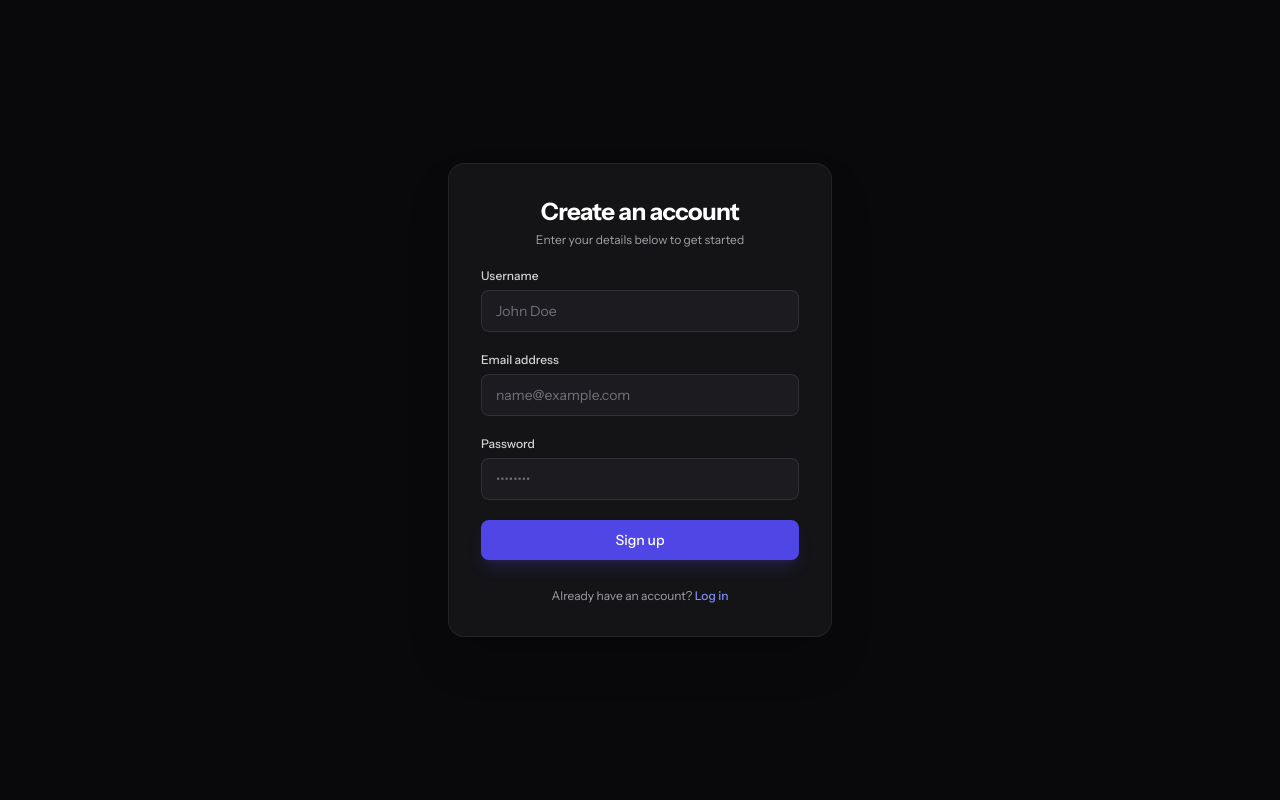
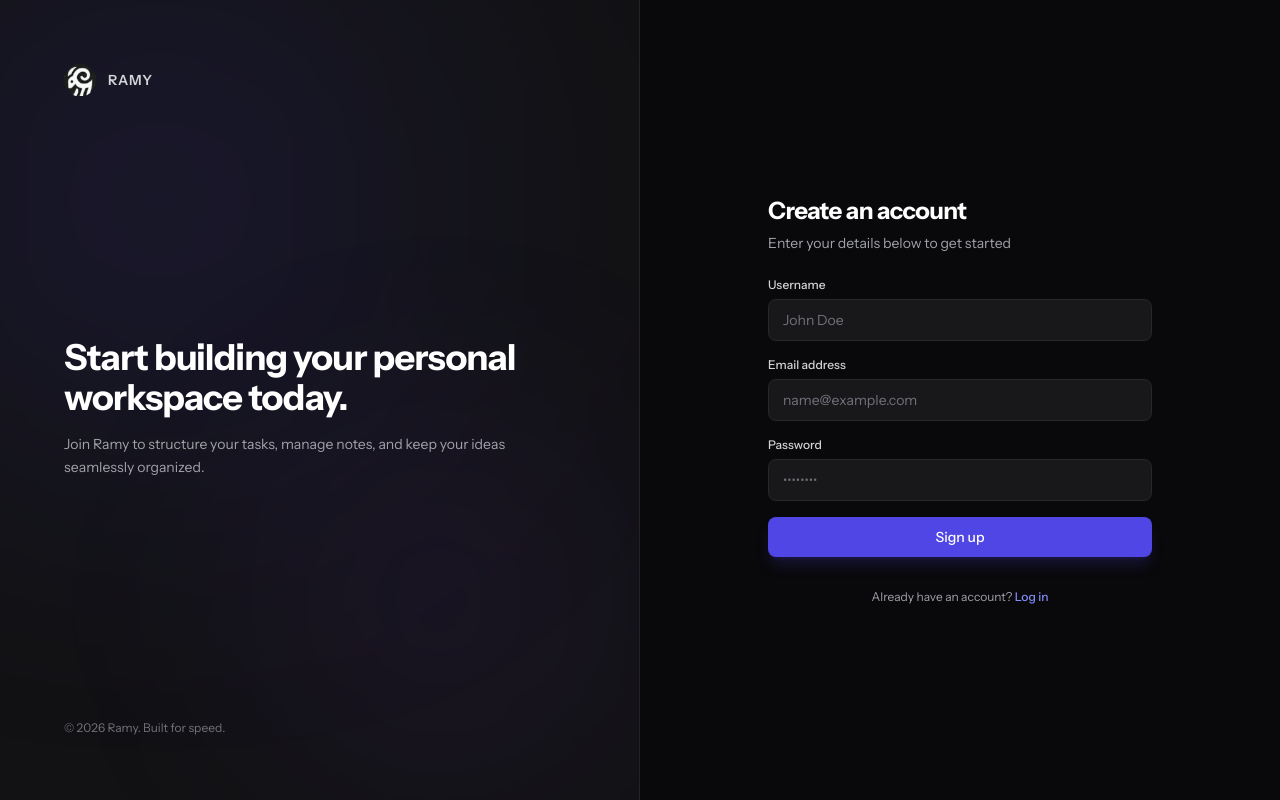
Before and after one commit to MizuLy/ramy_note-app, a React (Vite) app in the folder frontend/: page /register in a window 1280 px wide. Built offline with nearby package versions, Linux system fonts and the light colour scheme; no server answers; a web font is replaced by a local one.

Commit message:
redesign: login/register form

```diff
--- a/frontend/src/pages/auth/Login.jsx
+++ b/frontend/src/pages/auth/Login.jsx
@@ -2,6 +2,7 @@ import { useState, useEffect } from "react";
 import { Link, useNavigate } from "react-router-dom";
 import { useAuth } from "../../context/AuthProvider";
 import { login } from "../../api/axios";
+import ramyLogo from "../../assets/ram.png"; // Adjust depth if needed relative to this file
 
 export default function Login() {
   const [formData, setFormData] = useState({ email: "", password: "" });
@@ -48,26 +49,72 @@ export default function Login() {
   }, []);
 
   return (
-    <div className="relative min-h-screen w-full flex items-center justify-center bg-zinc-950 text-zinc-100 px-4 overflow-x-hidden selection:bg-indigo-500/30 selection:text-indigo-200">
-      {/* Background Glows anchored to screen width */}
-      <div className="fixed top-1/3 left-1/2 -translate-x-1/2 -translate-y-1/2 w-[500px] h-[500px] bg-indigo-600/10 rounded-full blur-[140px] pointer-events-none" />
+    <div className="min-h-screen w-full bg-zinc-950 text-zinc-100 flex overflow-hidden selection:bg-indigo-500/30 selection:text-indigo-200">
+      {/* LEFT SIDE: Visual Brand / Atmospheric Section (Desktop Only) */}
+      <div className="hidden lg:flex flex-col justify-between w-1/2 p-12 lg:p-16 bg-zinc-900/60 border-r border-zinc-800/80 relative overflow-hidden">
+        {/* Background Ambient Glows */}
+        <div className="absolute top-1/4 left-1/4 -translate-x-1/2 -translate-y-1/2 w-[500px] h-[500px] bg-indigo-600/15 rounded-full blur-[140px] pointer-events-none" />
+        <div className="absolute bottom-10 right-10 w-80 h-80 bg-violet-600/10 rounded-full blur-[120px] pointer-events-none" />
 
-      {/* Card Container */}
-      <div className="relative z-10 w-full max-w-sm">
-        <form
-          onSubmit={handleSubmit}
-          className="w-full bg-zinc-900/80 backdrop-blur-xl p-8 rounded-2xl shadow-2xl border border-zinc-800/80 space-y-5"
-        >
-          {/* Header */}
-          <div className="text-center space-y-1">
+        {/* Top Header / Logo */}
+        <div className="relative z-10 flex items-center gap-3">
+          <img
+            src={ramyLogo}
+            alt="Ramy Logo"
+            className="w-8 h-8 object-contain rounded-lg"
+          />
+          <span className="text-sm font-semibold tracking-wider uppercase text-zinc-300">
+            RAMY
+          </span>
+        </div>
+
+        {/* Atmospheric Copy */}
+        <div className="relative z-10 max-w-lg space-y-4">
+          <h2 className="text-3xl xl:text-4xl font-bold tracking-tight text-white leading-tight">
+            All your notes, tasks, and ideas in one high-performance workspace.
+          </h2>
+          <p className="text-sm text-zinc-400 leading-relaxed">
+            Minimal, fast, and engineered to keep you focused on what matters
+            most.
+          </p>
+        </div>
+
+        {/* Footer Meta */}
+        <div className="relative z-10 text-xs text-zinc-500">
+          &copy; {new Date().getFullYear()} Ramy. Built for speed.
+        </div>
+      </div>
+
+      {/* RIGHT SIDE: Interactive Form Container */}
+      <div className="flex-1 flex flex-col justify-center items-center p-6 sm:p-12 relative">
+        {/* Mobile Brand / Logo (Shows only on smaller screens above the form) */}
+        <div className="lg:hidden flex items-center gap-2.5 mb-8">
+          <img
+            src={ramyLogo}
+            alt="Ramy Logo"
+            className="w-8 h-8 object-contain rounded-lg"
+          />
+          <span className="text-sm font-semibold tracking-wider uppercase text-zinc-300">
+            RAMY
+          </span>
+        </div>
+
+        {/* Mobile Background Ambient Glow */}
+        <div className="lg:hidden fixed top-1/3 left-1/2 -translate-x-1/2 -translate-y-1/2 w-[350px] h-[350px] bg-indigo-600/10 rounded-full blur-[100px] pointer-events-none" />
+
+        <div className="relative z-10 w-full max-w-sm space-y-6">
+          {/* Form Header */}
+          <div className="space-y-1.5 text-left">
             <h1 className="text-2xl font-bold tracking-tight text-white">
               Welcome back
             </h1>
-            <p className="text-xs text-zinc-400">
+            <p className="text-xs sm:text-sm text-zinc-400">
               Enter your credentials to access your account
             </p>
           </div>
 
+          {/* Form Container */}
+          <form onSubmit={handleSubmit} className="w-full space-y-4">
             {/* Error Alert */}
             {error && (
               <div className="flex flex-col gap-1.5 p-3 text-xs bg-red-500/10 border border-red-500/20 text-red-400 rounded-lg backdrop-blur-sm animate-in fade-in zoom-in-95 duration-150">
@@ -100,7 +147,7 @@ export default function Login() {
                 placeholder="name@example.com"
                 value={formData.email}
                 onChange={handleChange}
-              className="w-full px-3.5 py-2.5 rounded-lg bg-zinc-800/50 border border-zinc-700/60 text-white placeholder-zinc-500 outline-none focus:border-indigo-500 focus:ring-1 focus:ring-indigo-500 text-sm transition-all duration-200"
+                className="w-full px-3.5 py-2.5 rounded-lg bg-zinc-900 border border-zinc-800 text-white placeholder-zinc-500 outline-none focus:border-indigo-500 focus:ring-1 focus:ring-indigo-500 text-sm transition-all duration-200"
               />
             </div>
 
@@ -128,7 +175,7 @@ export default function Login() {
                 placeholder="••••••••"
                 value={formData.password}
                 onChange={handleChange}
-              className="w-full px-3.5 py-2.5 rounded-lg bg-zinc-800/50 border border-zinc-700/60 text-white placeholder-zinc-500 outline-none focus:border-indigo-500 focus:ring-1 focus:ring-indigo-500 text-sm transition-all duration-200"
+                className="w-full px-3.5 py-2.5 rounded-lg bg-zinc-900 border border-zinc-800 text-white placeholder-zinc-500 outline-none focus:border-indigo-500 focus:ring-1 focus:ring-indigo-500 text-sm transition-all duration-200"
               />
             </div>
 
@@ -136,7 +183,7 @@ export default function Login() {
             <button
               type="submit"
               disabled={loading}
-            className="w-full py-2.5 px-4 bg-indigo-600 hover:bg-indigo-500 active:scale-[0.98] disabled:opacity-50 disabled:pointer-events-none text-white text-sm font-medium rounded-lg shadow-lg shadow-indigo-600/20 transition-all duration-150 flex justify-center items-center"
+              className="w-full mt-2 py-2.5 px-4 bg-indigo-600 hover:bg-indigo-500 active:scale-[0.98] disabled:opacity-50 disabled:pointer-events-none text-white text-sm font-medium rounded-lg shadow-lg shadow-indigo-600/20 transition-all duration-150 flex justify-center items-center"
             >
               {loading ? (
                 <div className="flex items-center gap-2">
@@ -166,6 +213,7 @@ export default function Login() {
                 "Log in"
               )}
             </button>
+          </form>
 
           {/* Footer Link */}
           <div className="text-center pt-2 text-xs text-zinc-400">
@@ -177,7 +225,7 @@ export default function Login() {
               Sign up
             </Link>
           </div>
-        </form>
+        </div>
       </div>
     </div>
   );
--- a/frontend/src/pages/auth/Register.jsx
+++ b/frontend/src/pages/auth/Register.jsx
@@ -2,6 +2,7 @@ import { useEffect, useState } from "react";
 import { Link, useNavigate } from "react-router-dom";
 import { useAuth } from "../../context/AuthProvider";
 import { register } from "../../api/axios";
+import ramyLogo from "../../assets/ram.png";
 
 export default function Register() {
   const [formData, setFormData] = useState({
@@ -45,29 +46,80 @@ export default function Register() {
   }, []);
 
   return (
-    <div className="w-full max-w-sm">
-      <form
-        onSubmit={handleSubmit}
-        className="w-full bg-zinc-900/80 backdrop-blur-xl p-8 rounded-2xl shadow-2xl border border-zinc-800/80 space-y-5"
-      >
-        {/* Header */}
-        <div className="text-center space-y-1">
+    <div className="min-h-screen w-full bg-zinc-950 text-zinc-100 flex overflow-hidden selection:bg-indigo-500/30 selection:text-indigo-200">
+      {/* LEFT SIDE: Visual Brand / Atmospheric Section (Desktop Only) */}
+      <div className="hidden lg:flex flex-col justify-between w-1/2 p-12 lg:p-16 bg-zinc-900/60 border-r border-zinc-800/80 relative overflow-hidden">
+        {/* Background Ambient Glows */}
+        <div className="absolute top-1/4 left-1/4 -translate-x-1/2 -translate-y-1/2 w-[500px] h-[500px] bg-indigo-600/15 rounded-full blur-[140px] pointer-events-none" />
+        <div className="absolute bottom-10 right-10 w-80 h-80 bg-violet-600/10 rounded-full blur-[120px] pointer-events-none" />
+
+        {/* Top Header / Logo */}
+        <div className="relative z-10 flex items-center gap-3">
+          <img
+            src={ramyLogo}
+            alt="Ramy Logo"
+            className="w-8 h-8 object-contain rounded-lg"
+          />
+          <span className="text-sm font-semibold tracking-wider uppercase text-zinc-300">
+            RAMY
+          </span>
+        </div>
+
+        {/* Atmospheric Copy */}
+        <div className="relative z-10 max-w-lg space-y-4">
+          <h2 className="text-3xl xl:text-4xl font-bold tracking-tight text-white leading-tight">
+            Start building your personal workspace today.
+          </h2>
+          <p className="text-sm text-zinc-400 leading-relaxed">
+            Join Ramy to structure your tasks, manage notes, and keep your ideas
+            seamlessly organized.
+          </p>
+        </div>
+
+        {/* Footer Meta */}
+        <div className="relative z-10 text-xs text-zinc-500">
+          &copy; {new Date().getFullYear()} Ramy. Built for speed.
+        </div>
+      </div>
+
+      {/* RIGHT SIDE: Interactive Form Container */}
+      <div className="flex-1 flex flex-col justify-center items-center p-6 sm:p-12 relative">
+        {/* Mobile Brand / Logo (Shows only on smaller screens above the form) */}
+        <div className="lg:hidden flex items-center gap-2.5 mb-8">
+          <img
+            src={ramyLogo}
+            alt="Ramy Logo"
+            className="w-8 h-8 object-contain rounded-lg"
+          />
+          <span className="text-sm font-semibold tracking-wider uppercase text-zinc-300">
+            RAMY
+          </span>
+        </div>
+
+        {/* Mobile Background Ambient Glow */}
+        <div className="lg:hidden fixed top-1/3 left-1/2 -translate-x-1/2 -translate-y-1/2 w-[350px] h-[350px] bg-indigo-600/10 rounded-full blur-[100px] pointer-events-none" />
+
+        <div className="relative z-10 w-full max-w-sm space-y-6">
+          {/* Form Header */}
+          <div className="space-y-1.5 text-left">
             <h1 className="text-2xl font-bold tracking-tight text-white">
               Create an account
             </h1>
-          <p className="text-xs text-zinc-400">
+            <p className="text-xs sm:text-sm text-zinc-400">
               Enter your details below to get started
             </p>
           </div>
 
+          {/* Form Container */}
+          <form onSubmit={handleSubmit} className="w-full space-y-4">
             {/* Error Alert */}
             {error && (
-          <div className="p-3 text-xs bg-red-500/10 border border-red-500/20 text-red-400 rounded-lg backdrop-blur-sm">
+              <div className="p-3 text-xs bg-red-500/10 border border-red-500/20 text-red-400 rounded-lg backdrop-blur-sm animate-in fade-in zoom-in-95 duration-150">
                 {error}
               </div>
             )}
 
-        {/* Name Field */}
+            {/* Username Field */}
             <div className="space-y-1.5">
               <label
                 htmlFor="name"
@@ -83,7 +135,7 @@ export default function Register() {
                 placeholder="John Doe"
                 value={formData.name}
                 onChange={handleChange}
-            className="w-full px-3.5 py-2.5 rounded-lg bg-zinc-800/50 border border-zinc-700/60 text-white placeholder-zinc-500 outline-none focus:border-indigo-500 focus:ring-1 focus:ring-indigo-500 text-sm transition-all duration-200"
+                className="w-full px-3.5 py-2.5 rounded-lg bg-zinc-900 border border-zinc-800 text-white placeholder-zinc-500 outline-none focus:border-indigo-500 focus:ring-1 focus:ring-indigo-500 text-sm transition-all duration-200"
               />
             </div>
 
@@ -103,7 +155,7 @@ export default function Register() {
                 placeholder="name@example.com"
                 value={formData.email}
                 onChange={handleChange}
-            className="w-full px-3.5 py-2.5 rounded-lg bg-zinc-800/50 border border-zinc-700/60 text-white placeholder-zinc-500 outline-none focus:border-indigo-500 focus:ring-1 focus:ring-indigo-500 text-sm transition-all duration-200"
+                className="w-full px-3.5 py-2.5 rounded-lg bg-zinc-900 border border-zinc-800 text-white placeholder-zinc-500 outline-none focus:border-indigo-500 focus:ring-1 focus:ring-indigo-500 text-sm transition-all duration-200"
               />
             </div>
 
@@ -123,7 +175,7 @@ export default function Register() {
                 placeholder="••••••••"
                 value={formData.password}
                 onChange={handleChange}
-            className="w-full px-3.5 py-2.5 rounded-lg bg-zinc-800/50 border border-zinc-700/60 text-white placeholder-zinc-500 outline-none focus:border-indigo-500 focus:ring-1 focus:ring-indigo-500 text-sm transition-all duration-200"
+                className="w-full px-3.5 py-2.5 rounded-lg bg-zinc-900 border border-zinc-800 text-white placeholder-zinc-500 outline-none focus:border-indigo-500 focus:ring-1 focus:ring-indigo-500 text-sm transition-all duration-200"
               />
             </div>
 
@@ -131,7 +183,7 @@ export default function Register() {
             <button
               type="submit"
               disabled={loading}
-          className="w-full py-2.5 px-4 bg-indigo-600 hover:bg-indigo-500 active:scale-[0.98] disabled:opacity-50 disabled:pointer-events-none text-white text-sm font-medium rounded-lg shadow-lg shadow-indigo-600/20 transition-all duration-150 flex justify-center items-center"
+              className="w-full mt-2 py-2.5 px-4 bg-indigo-600 hover:bg-indigo-500 active:scale-[0.98] disabled:opacity-50 disabled:pointer-events-none text-white text-sm font-medium rounded-lg shadow-lg shadow-indigo-600/20 transition-all duration-150 flex justify-center items-center"
             >
               {loading ? (
                 <div className="flex items-center gap-2">
@@ -161,6 +213,7 @@ export default function Register() {
                 "Sign up"
               )}
             </button>
+          </form>
 
           {/* Footer Link */}
           <div className="text-center pt-2 text-xs text-zinc-400">
@@ -172,7 +225,8 @@ export default function Register() {
               Log in
             </Link>
           </div>
-      </form>
+        </div>
+      </div>
     </div>
   );
 }
```
Lines whose indentation alone changed are shown as unchanged.
